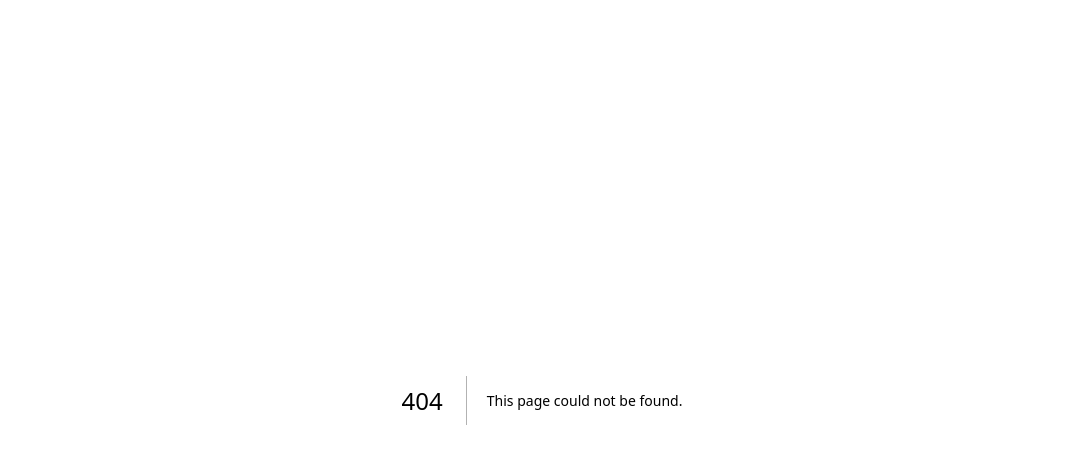
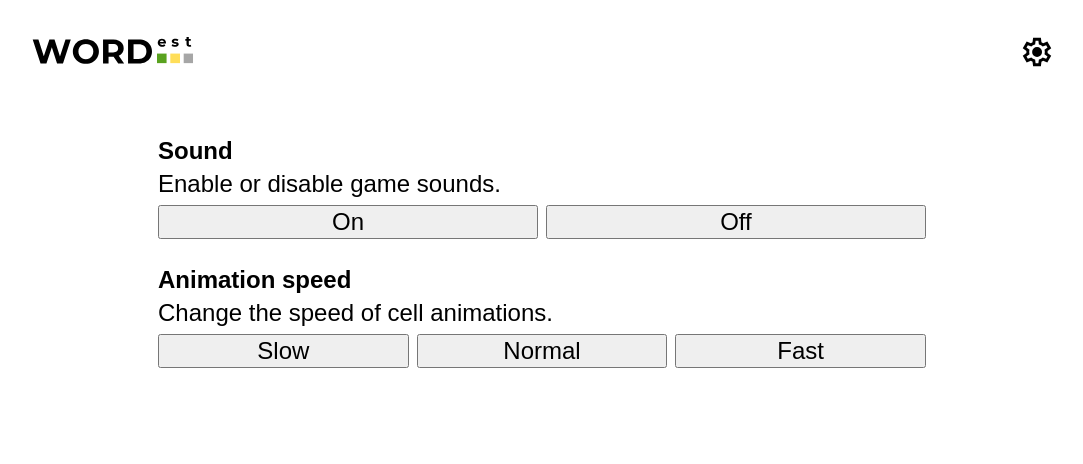
Before and after one commit to phantanhoancuong/wordest, a Next.js app: page /settings in a window 1280 px wide. Before the commit this address had no page. Shown: the top 464 px of the page, without its empty margins (98-1181 px from the left). Built offline with nearby package versions, Linux system fonts and the light colour scheme.

Commit message:
feat(settings): add a settings page
- Add a settings page that's WIP. This is only the general layout of the settings page. Functionalities will be added later.

```diff
--- a/src/app/page.module.css
+++ b/src/app/page.module.css
@@ -14,7 +14,7 @@
   flex: 0 0 7%;
 }
 
-.app__game {
+.app__content {
   flex: 0 0 65%;
 }
 
@@ -44,7 +44,6 @@
   justify-content: center;
 
   container-type: size;
-  container-name: gameboard;
 }
 
 .game-board__grid {
@@ -69,7 +68,7 @@
 
 @media (max-height: 600px) and (orientation: landscape) {
   .app__banner,
-  .app__game,
+  .app__content,
   .app__keyboard {
     display: none;
   }
--- a/src/app/page.tsx
+++ b/src/app/page.tsx
@@ -26,7 +26,7 @@ export default function Home() {
         <Banner />
       </header>
 
-      <main className={styles["app__game"]}>
+      <main className={styles["app__content"]}>
         {game.wordFetchError ? (
           <section className={styles["game__error"]}>
             <p>{game.wordFetchError}</p>
--- /dev/null
+++ b/src/app/settings/page.module.css
@@ -0,0 +1,62 @@
+.app {
+  height: 100dvh;
+  min-width: 100%;
+  display: flex;
+  flex-direction: column;
+  align-items: center;
+}
+
+.app::before {
+  content: "";
+  flex: 0 0 3%;
+}
+
+.app__banner {
+  flex: 0 0 7%;
+  width: 100%;
+}
+
+.app__content::before {
+  content: "";
+  flex: 0 0 5%;
+}
+
+.app__content {
+  flex: 0 0 85%;
+  gap: 3%;
+  display: flex;
+  flex-direction: column;
+  align-items: center;
+  width: 100%;
+}
+
+.setting__container {
+  width: 80%;
+}
+
+.landscape-warning {
+  display: none;
+  text-align: center;
+}
+
+@media (max-height: 600px) and (orientation: landscape) {
+  .app__banner,
+  .app__content {
+    display: none;
+  }
+
+  .landscape-warning {
+    display: flex;
+    justify-content: center;
+    align-items: center;
+    height: 100dvh;
+    font-size: 1rem;
+    font-weight: bold;
+  }
+}
+
+@media (orientation: landscape) {
+  .setting__container {
+    width: 60%;
+  }
+}
--- /dev/null
+++ b/src/app/settings/page.tsx
@@ -0,0 +1,45 @@
+"use client";
+
+import { Banner, SettingsItem } from "../../components";
+import styles from "./page.module.css";
+
+export default function SettingsPage() {
+  return (
+    <div className={styles["app"]}>
+      <header className={`${styles["app__banner"]} flex-center`}>
+        <Banner />
+      </header>
+      <div className={styles["app__content"]}>
+        <div className={styles["setting__container"]}>
+          <SettingsItem
+            name="Sound"
+            description="Enable or disable game sounds."
+            buttons={[
+              { label: "On", onClick: () => console.log("Sound On") },
+              { label: "Off", onClick: () => console.log("Sound Off") },
+            ]}
+          />
+        </div>
+        <div className={styles["setting__container"]}>
+          <SettingsItem
+            name="Animation speed"
+            description="Change the speed of cell animations."
+            buttons={[
+              { label: "Slow", onClick: () => console.log("Slow animation") },
+              {
+                label: "Normal",
+                onClick: () => console.log("Normal animation"),
+              },
+              { label: "Fast", onClick: () => console.log("Fast animation") },
+            ]}
+          />
+        </div>
+      </div>
+      <div className={styles["landscape-warning"]}>
+        The game doesn't fit on your screen in this orientation.
+        <br />
+        Please rotate your device.
+      </div>
+    </div>
+  );
+}
--- a/src/components/Banner.tsx
+++ b/src/components/Banner.tsx
@@ -1,5 +1,6 @@
 import styles from "../styles/Banner.module.css";
 import Image from "next/image";
+import Link from "next/link";
 
 /**
  * Banner component — displays the game title.
@@ -13,18 +14,20 @@ const Banner = () => (
           alt="Logo"
           fill
           priority
-          onClick={() => window.location.reload()}
+          onClick={() => (window.location.href = "/")}
         />
       </div>
     </div>
     <div className={styles["banner__right"]}>
       <div className={styles["banner__icon"]}>
+        <Link href="/settings">
           <Image
             src="/images/icons/settings_24dp_000000_FILL0_wght400_GRAD0_opsz24.svg"
             alt="Settings icon"
             fill
             priority
           />
+        </Link>
       </div>
     </div>
   </div>
--- /dev/null
+++ b/src/components/SettingsItem.tsx
@@ -0,0 +1,25 @@
+import styles from "../styles/SettingsItem.module.css";
+
+const SettingsItem = ({ name, description, buttons }) => {
+  return (
+    <div className={styles["settings-item"]}>
+      <h3 className={styles["settings-item__name"]}>{name}</h3>
+      <div className={styles["settings-item__info"]}>
+        <p className={styles["settings-item__description"]}>{description}</p>
+        <div className={styles["settings-item__actions"]}>
+          {buttons.map((btn, index) => (
+            <button
+              className={styles["settings-item__button"]}
+              key={index}
+              onClick={btn.onClick}
+            >
+              {btn.label}
+            </button>
+          ))}
+        </div>
+      </div>
+    </div>
+  );
+};
+
+export default SettingsItem;
--- a/src/components/index.tsx
+++ b/src/components/index.tsx
@@ -1,4 +1,5 @@
 export { default as Banner } from "./Banner";
 export { default as Grid } from "./Grid";
 export { default as Keyboard } from "./Keyboard";
+export { default as SettingsItem } from "./SettingsItem";
 export { default as ToastBar } from "./ToastBar";
--- /dev/null
+++ b/src/global.d.ts
@@ -0,0 +1,4 @@
+declare module "*.module.css" {
+  const classes: { [key: string]: string };
+  export default classes;
+}
--- a/src/styles/Banner.module.css
+++ b/src/styles/Banner.module.css
@@ -36,6 +36,7 @@
   position: relative;
   height: 60%;
   aspect-ratio: 1;
+  cursor: pointer;
 }
 
 .img {
--- a/src/styles/Keyboard.module.css
+++ b/src/styles/Keyboard.module.css
@@ -82,8 +82,9 @@
     --key-width: calc(var(--key-width-unit) * 1.6);
     --font-size: calc(var(--key-font-unit) * 1.6);
   }
+}
 
-  @media (orientation: landscape) {
+@media (min-width: 1024px) and (orientation: landscape) {
   .keyboard {
     --key-gap: calc(var(--key-gap-unit) * 1.2);
   }
@@ -92,4 +93,3 @@
     --font-size: calc(var(--key-font-unit) * 1.2);
   }
 }
-}
--- /dev/null
+++ b/src/styles/SettingsItem.module.css
@@ -0,0 +1,47 @@
+.settings-item {
+  display: flex;
+  flex-direction: column;
+  user-select: none;
+  --item-font-scale: 1;
+}
+
+.settings-item h3 {
+  margin: calc(var(--item-font-scale) * 0.1rem) 0;
+  font-size: calc(var(--item-font-scale) * 1rem);
+}
+
+.settings-item p {
+  margin: calc(var(--item-font-scale) * 0.1rem) 0;
+  font-size: calc(var(--item-font-scale) * 1rem);
+}
+
+.settings-item button {
+  margin: calc(var(--item-font-scale) * 0.2rem) 0;
+  font-size: calc(var(--item-font-scale) * 1rem);
+}
+
+.settings-item__info {
+  display: flex;
+  flex-direction: column;
+}
+
+.settings-item__actions {
+  display: flex;
+  gap: 0.5rem;
+}
+
+.settings-item__button {
+  flex: 1;
+}
+
+@media (min-width: 600px) {
+  .settings-item {
+    --item-font-scale: 1.3;
+  }
+}
+
+@media (min-width: 1024px) {
+  .settings-item {
+    --item-font-scale: 1.5;
+  }
+}
```
Lines whose indentation alone changed are shown as unchanged.
